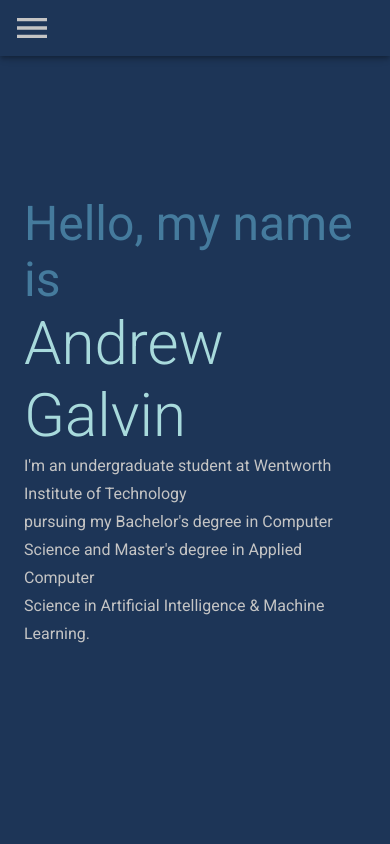
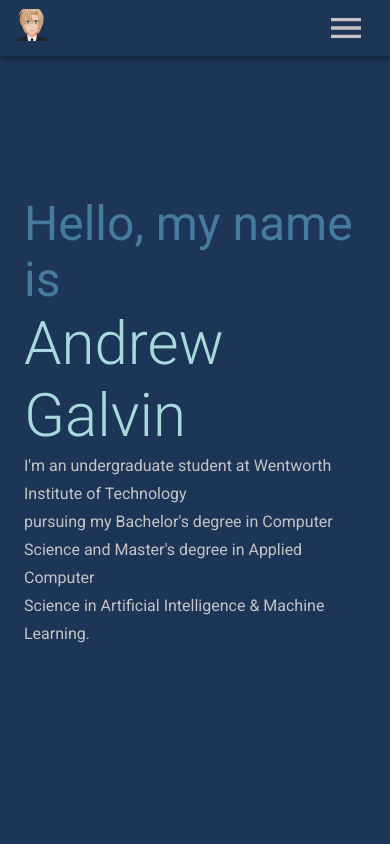
Before and after one commit to andrewgalvin/Resume, a React (Create React App) app: page / in a window 390 px wide. Shown: the top 844 px of the page. Built offline with nearby package versions, Linux system fonts and the light colour scheme.

Commit message:
Re-added logo on mobile

```diff
--- a/src/components/Header/Header.js
+++ b/src/components/Header/Header.js
@@ -79,7 +79,15 @@ export default function Header() {
             </Toolbar>
           </Box>
         ) : (
-          <MobileSidebar setState={setState} drawerOpen={state.drawerOpen} />
+          <MobileSidebar
+            setState={setState}
+            drawerOpen={state.drawerOpen}
+            toolboxLogo={
+              <Box component="div" sx={{ flexGrow: 1 }}>
+                <img height="32px" width="32px" src={logo} alt="logo" />
+              </Box>
+            }
+          />
         )}
       </AppBar>
     </header>
```
